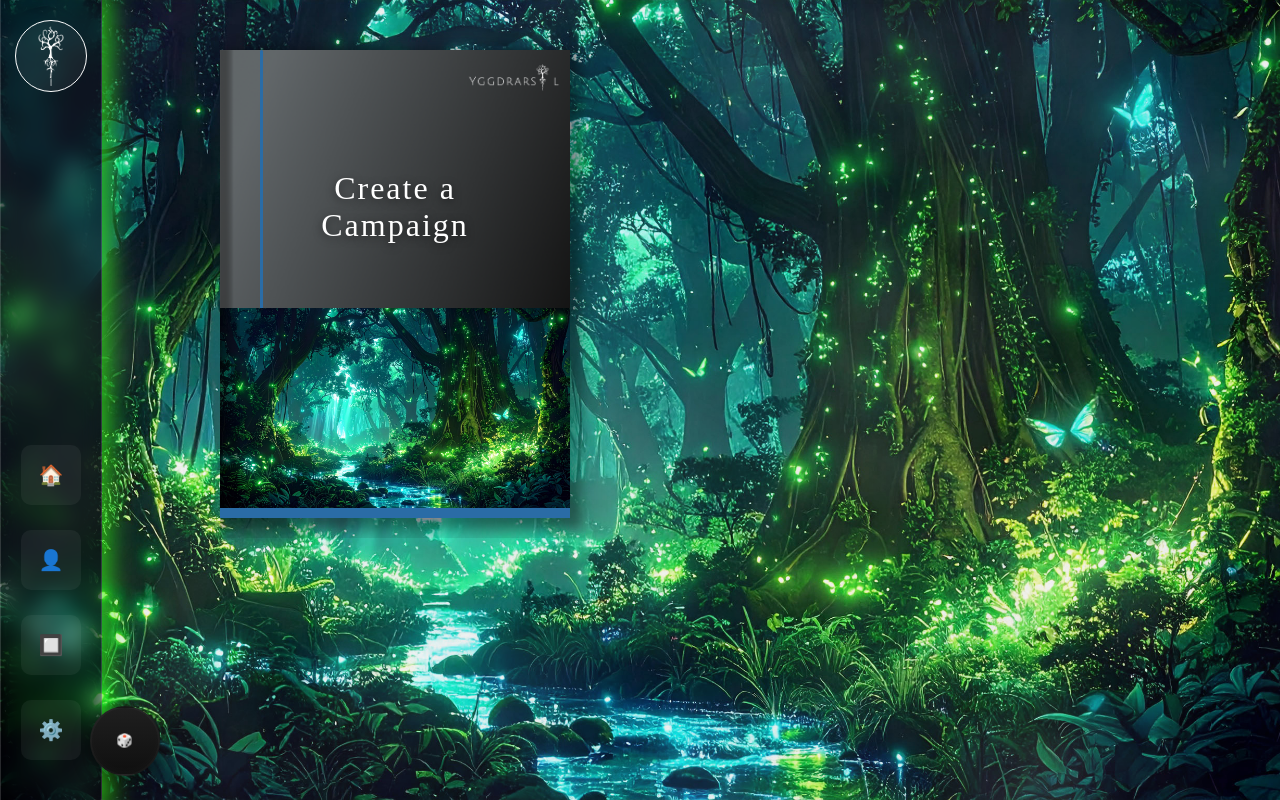
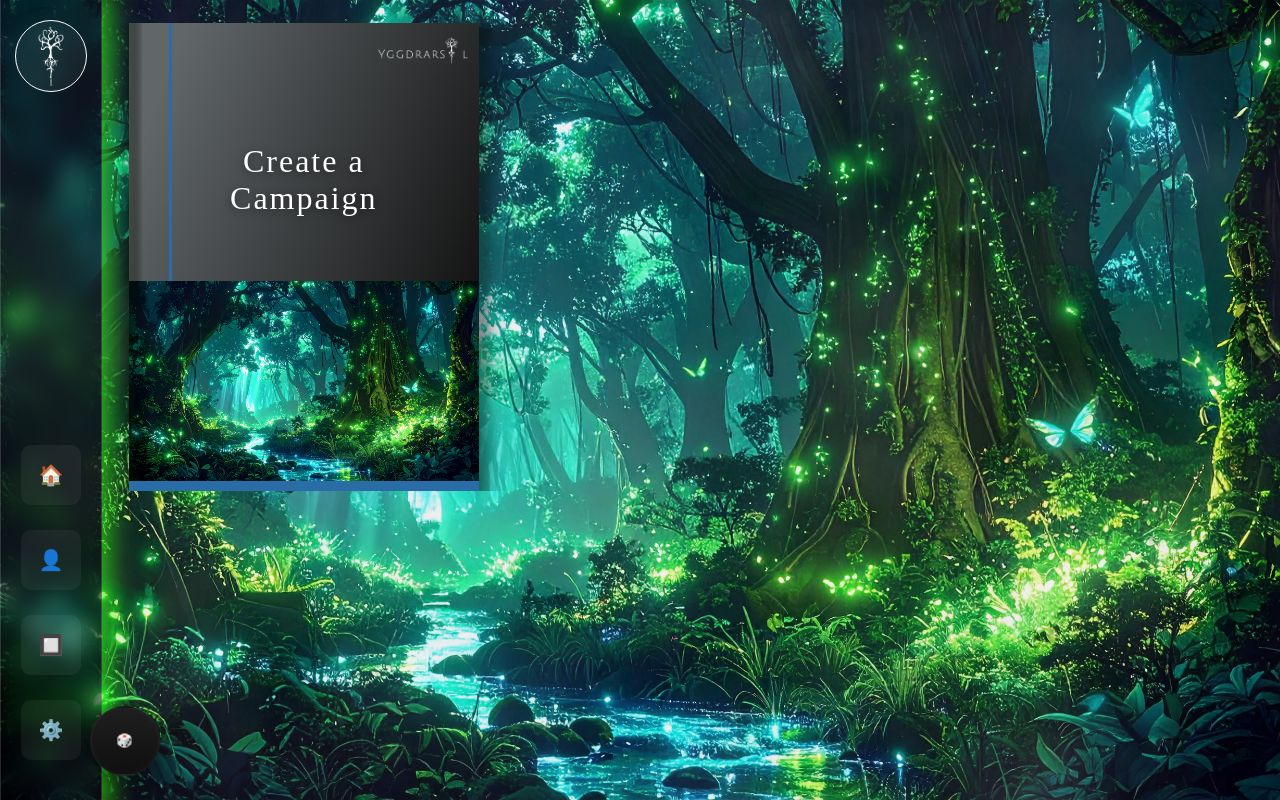
Before and after one commit to andrevanheerden/Yggdrasil, a React (Create React App) app in the folder yggdrasil/frontend/: page /home in a window 1280 px wide. Built offline with nearby package versions, Linux system fonts and the light colour scheme.

Commit message:
book container

```diff
--- a/yggdrasil/frontend/src/pages/homePage/Home.css
+++ b/yggdrasil/frontend/src/pages/homePage/Home.css
@@ -101,20 +101,7 @@ box-shadow: 6px 6px 10px 4px rgba(0, 0, 0, 0.30), 6px 6px 20px 11px rgba(0, 0, 0
   z-index: 1;
 }
 
-/* Center the book container horizontally and vertically */
-.book-center-wrapper {
-  display: grid;
-  grid-template-columns: repeat(3, 1fr);
-  justify-items: start;
-  align-items: start;
-  width: 90vw;
 
-  margin-left: 220px;
-  overflow-y: auto; /* Only the books/grid scrolls */
-  position: relative;
-  z-index: 2;
-  background: transparent; /* No new background added */
-}
 
 .book-campaign-img-wrapper {
   position: relative;
@@ -313,3 +300,70 @@ box-shadow: 6px 6px 10px 4px rgba(0, 0, 0, 0.30), 6px 6px 20px 11px rgba(0, 0, 0
 .toast-actions .roll-btn[style] {
   background: linear-gradient(180deg,#e53935,#b71c1c) !important;
 }
+
+
+
+
+
+.books-outer-container {
+  /* full viewport block with solid border that wraps the books grid */
+  width: 94vw;               /* slightly less than full viewport width */
+  height: 100vh;              /* full viewport height */
+  background: transparent;    /* transparent background */
+  border: 3px solid rgba(255, 255, 255, 0); /* solid, high-contrast border */
+  box-sizing: border-box;
+  padding: 20px 0px 0px 0px;              /* spacing between border and grid */
+  display: flex;
+  align-items: flex-start;
+  justify-content: flex-end;  /* align the grid to the right side */
+  overflow: hidden;           /* keep outer border fixed */
+  position: relative;
+  z-index: 1;
+  margin-left: 6%;
+}
+
+.books-inner-scroll {
+  width: calc(100% - 40px);   /* account for padding */
+  height: calc(100% - 40px);
+  overflow-y: auto;           /* grid scrolls inside the bordered container */
+  overflow-x: hidden;
+}
+
+.book-center-wrapper {
+  display: grid;
+  grid-template-columns: repeat(3, 1fr); /* always 3 per row */
+  gap: 24px;
+  justify-items: center;
+  align-content: flex-start;
+  width: 90vw;
+  padding: 0px 0px;
+  overflow-y: auto; /* Only the books/grid scrolls */
+  position: relative;
+  z-index: 2;
+  background: transparent; /* No new background added */
+}
+
+/* Optional: make book-container center nicely inside the grid */
+.book-container {
+  margin: 0;
+}
+
+.books-inner-scroll::-webkit-scrollbar {
+  width: 12px;
+  position: absolute;
+}
+
+.books-inner-scroll::-webkit-scrollbar-track {
+  background: #c2c2c2;
+  border-radius: 10px;
+  margin-top: 8px;
+  margin-bottom: 8px;
+}
+
+.books-inner-scroll::-webkit-scrollbar-thumb {
+  height: 95%;
+  margin: auto;
+  background: #666;
+  border-radius: 10px;
+  border: 2px solid #d9d9d9;
+}
--- a/yggdrasil/frontend/src/pages/homePage/components/book.js
+++ b/yggdrasil/frontend/src/pages/homePage/components/book.js
@@ -127,8 +127,6 @@ const BookCenterWrapper = () => {
         const token = localStorage.getItem("token");
         const uid = localStorage.getItem("user_id");
 
-
-
         if (!token) {
           toast.error("No token found. Please log in.", { autoClose: 3000, toastId: "no-token" });
           return;
@@ -256,7 +254,9 @@ const BookCenterWrapper = () => {
   };
 
   return (
-    <>
+    <div className="books-outer-container">
+      {/* inner scroll area so the outer border remains fixed while grid scrolls */}
+      <div className="books-inner-scroll">
         <div className="book-center-wrapper">
           <CreateCampaignBook />
           {campaigns.map((c) => {
@@ -280,12 +280,12 @@ const BookCenterWrapper = () => {
                 onDelete={showDelete ? () => handleDeleteCampaign(c.campaign_id) : null}
                 onLeave={showLeave ? () => handleLeaveCampaign(c.campaign_id) : null}
               />
-
             );
           })}
         </div>
+      </div>
       <ToastContainer position="top-right" />
-    </>
+    </div>
   );
 };
 
```
Lines whose indentation alone changed are shown as unchanged.
